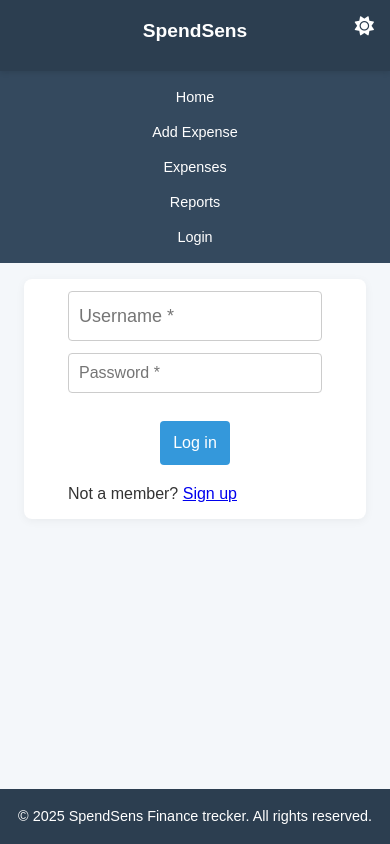
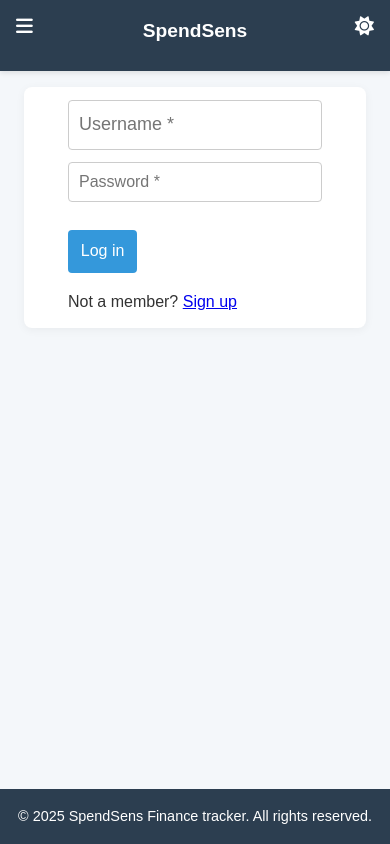
Before and after one commit to HappyMaxxx/SpendSense, a Django app: a page that uses templates/base.html in a window 390 px wide. Run offline with Django 5.2, Linux system fonts and the light colour scheme; parts of the project's set-up code (start-up, migrations or seed data) failed here and were passed over.

Commit message:
expenses page, burger menu

```diff
--- a/finance/static/finance/css/styles.css
+++ b/finance/static/finance/css/styles.css
@@ -61,16 +61,30 @@ header h1 {
     margin-bottom: 0.5rem;
 }
 
-.theme-toggle {
+.set_button {
     position: absolute;
-    right: 1rem;
-    top: 1rem;
     background: none;
     border: none;
     cursor: pointer;
     padding: 0.5rem;
     color: white;
     font-size: 1.2rem;
+}
+
+.theme-toggle {
+    right: 1rem;
+    top: 1rem;
+}
+
+.expenses-settings {
+    right: 1rem;
+    top: 1rem;
+}
+
+.burger-menu {
+    left: 1rem;
+    top: 1rem;
+    display: none;
 }
 
 .theme-toggle i {
@@ -125,6 +139,7 @@ nav ul li a:hover {
     max-width: 700px;
     display: flex;
     flex-direction: column;
+    position: relative;
 }
 
 footer {
@@ -135,10 +150,28 @@ footer {
     width: 100%;
 }
 
+.nav-menu {
+    background-color: var(--nav-bg);
+    padding: 0.5rem;
+    display: block;
+}
+
 /* Responsive Design */
 @media (max-width: 768px) {
     header h1 {
         font-size: 1.5rem;
+    }
+
+    .burger-menu {
+        display: block;
+    }
+
+    .nav-menu {
+        display: none;
+    }
+
+    .nav-menu.active {
+        display: block;
     }
 
     nav ul {
@@ -183,6 +216,12 @@ footer {
 
     .theme-toggle {
         right: 0.5rem;
+        top: 0.5rem;
+        font-size: 1.2rem;
+    }
+
+    .burger-menu {
+        left: 0.5rem;
         top: 0.5rem;
         font-size: 1.2rem;
     }
@@ -240,35 +279,18 @@ tr:hover {
     background-color: var(--table-hover-bg);
 }
 
-@media (max-width: 600px) {
-    table {
-        display: block;
-        overflow-x: auto;
-    }
-}
-
-.center_button {
-    display: flex;
-    justify-content: center;
-    margin-top: 1rem;
-}
-
-.right_button {
-    display: flex;
-    justify-content: flex-end;
-    margin-top: 1rem;
-}
-
 .center_div {
     display: flex;
     justify-content: center;
     align-items: center;
+    margin-top: 1rem;
 }
 
 .right_div {
     display: flex;
     justify-content: flex-end;
     align-items: right;
+    margin-top: 1rem;
 }
 
 /* Стилі для всіх інпутів */
@@ -311,3 +333,18 @@ input[name="email"] {
 #submitLink {
     margin-top: 0 !important;
 }
+
+.expenses-list h3 {
+    font-size: 1.5em;
+    margin-top: 20px;
+}
+
+.expenses-list ul {
+    list-style: none;
+    padding-left: 20px;
+}
+
+.expenses-list li {
+    margin-bottom: 10px;
+    font-size: 1em;
+}
--- /dev/null
+++ b/finance/static/finance/js/burger-menu.js
@@ -0,0 +1,21 @@
+document.addEventListener('DOMContentLoaded', () => {
+    const burgerMenu = document.querySelector('.burger-menu');
+    const navMenu = document.querySelector('.nav-menu');
+
+    burgerMenu.addEventListener('click', () => {
+        navMenu.classList.toggle('active');
+        const isActive = navMenu.classList.contains('active');
+        burgerMenu.setAttribute('aria-expanded', isActive);
+        burgerMenu.querySelector('i').classList.toggle('fa-bars');
+        burgerMenu.querySelector('i').classList.toggle('fa-times');
+    });
+
+    document.addEventListener('click', (event) => {
+        if (!navMenu.contains(event.target) && !burgerMenu.contains(event.target)) {
+            navMenu.classList.remove('active');
+            burgerMenu.setAttribute('aria-expanded', 'false');
+            burgerMenu.querySelector('i').classList.add('fa-bars');
+            burgerMenu.querySelector('i').classList.remove('fa-times');
+        }
+    });
+});
--- a/finance/templates/finance/404.html
+++ b/finance/templates/finance/404.html
@@ -5,7 +5,7 @@
 
 <h1>404 Page Not Found</h1>
 
-<div class="center_button">
+<div class="center_div">
     <a href="{% url 'home' %}">
         <button>Back to Home</button>
     </a>
--- a/finance/templates/finance/profile.html
+++ b/finance/templates/finance/profile.html
@@ -12,7 +12,7 @@
     </div>
 </div>
 
-<div class="right_div" style="margin-top: 1rem;">
+<div class="right_div">
     <a href="{% url 'logout' %}">
         <button>LogOut</button>
     </a>
--- a/finance/urls.py
+++ b/finance/urls.py
@@ -10,6 +10,7 @@ urlpatterns = [
     path('login/', views.LoginUser.as_view(), name='auth'),
     path('logout/', views.LogoutUser.as_view(), name='logout'),
     path('profile/', views.UserProfile.as_view(), name='profile'),
+    path('expenses/', views.UserExpenses.as_view(), name='expenses'),
     # API endpoints
     path('api/check_username/', views.check_username, name='check_username'),
 ]
--- a/finance/views.py
+++ b/finance/views.py
@@ -1,5 +1,5 @@
 from django.shortcuts import render, redirect
-from .models import Transaction
+from .models import Transaction, Earnings
 from .forms import RegisterUserForm, LoginUserForm
 from django.urls import reverse_lazy
 from django.http import JsonResponse
@@ -58,7 +58,7 @@ class MakeNewTransaction(LoginRequiredMixin, View):
             description=f'{trans_products[0]} and {trans_products[1]}',
         )
 
-        return redirect('home')
+        return redirect('expenses')
 
 
 class RegisterUser(CreateView):
@@ -108,6 +108,23 @@ class UserProfile(LoginRequiredMixin, View):
         return render(request, 'finance/profile.html', context)
 
 
+class UserExpenses(LoginRequiredMixin, View):
+    def get(self, request):
+        user = request.user
+        transactions = Transaction.objects.filter(user=user).order_by('-time_update')
+        earnings = Earnings.objects.filter(user=user).order_by('-time_update')
+        total_expenses = sum(transaction.amount.to_decimal() for transaction in transactions)
+        total_earnings = sum(earning.amount.to_decimal() for earning in earnings)
+
+        context = {
+            'user': user,
+            'transactions': transactions,
+            'total_expenses': total_expenses,
+            'total_earnings': total_earnings,
+        }
+        return render(request, 'finance/expenses.html', context)
+
+
 # API
 class PageNotFoundView(View):
     def get(self, request, exception):
--- a/templates/base.html
+++ b/templates/base.html
@@ -15,18 +15,20 @@
 <body>
     <header>
         <h1>SpendSens</h1>
-
-        <button class="theme-toggle" aria-label="Toggle theme">
+        <button class="burger-menu set_button" aria-label="Toggle navigation">
+            <i class="fa-solid fa-bars"></i>
+        </button>
+        <button class="theme-toggle set_button" aria-label="Toggle theme">
             <i class="fas fa-sun sun-icon"></i>
             <i class="fas fa-moon moon-icon"></i>
         </button>
     </header>
 
-    <nav>
+    <nav class="nav-menu">
         <ul>
             <li><a href="{% url 'home' %}">Home</a></li>
             <li><a href="{% url 'new_transaction' %}">Add Expense</a></li>
-            <li><a>Expenses</a></li>
+            <li><a href="{% url 'expenses' %}">Expenses</a></li>
             <li><a>Reports</a></li>
             {% if user.is_authenticated %}
                 <li><a href="{% url 'profile' %}">Profile</a></li>
@@ -43,9 +45,10 @@
         </div>
     </div>
     <footer>
-        <p>&copy; {% now "Y" %} SpendSens Finance trecker. All rights reserved.</p>
+        <p>&copy; {% now "Y" %} SpendSens Finance tracker. All rights reserved.</p>
     </footer>
 
     <script src="{% static 'finance/js/theme-toggle.js' %}"></script>
+    <script src="{% static 'finance/js/burger-menu.js' %}"></script>
 </body>
 </html>
```
Also changed, not shown: finance/admin.py (+7 -0 lines), finance/models.py (+7 -1 lines), finance/templates/finance/expenses.html (added, +38 -0 lines), finance/migrations/0004_transaction_spent.py (added), finance/migrations/0005_auto_20250505_1629.py (added), finance/migrations/0006_auto_20250505_1654.py (added).
